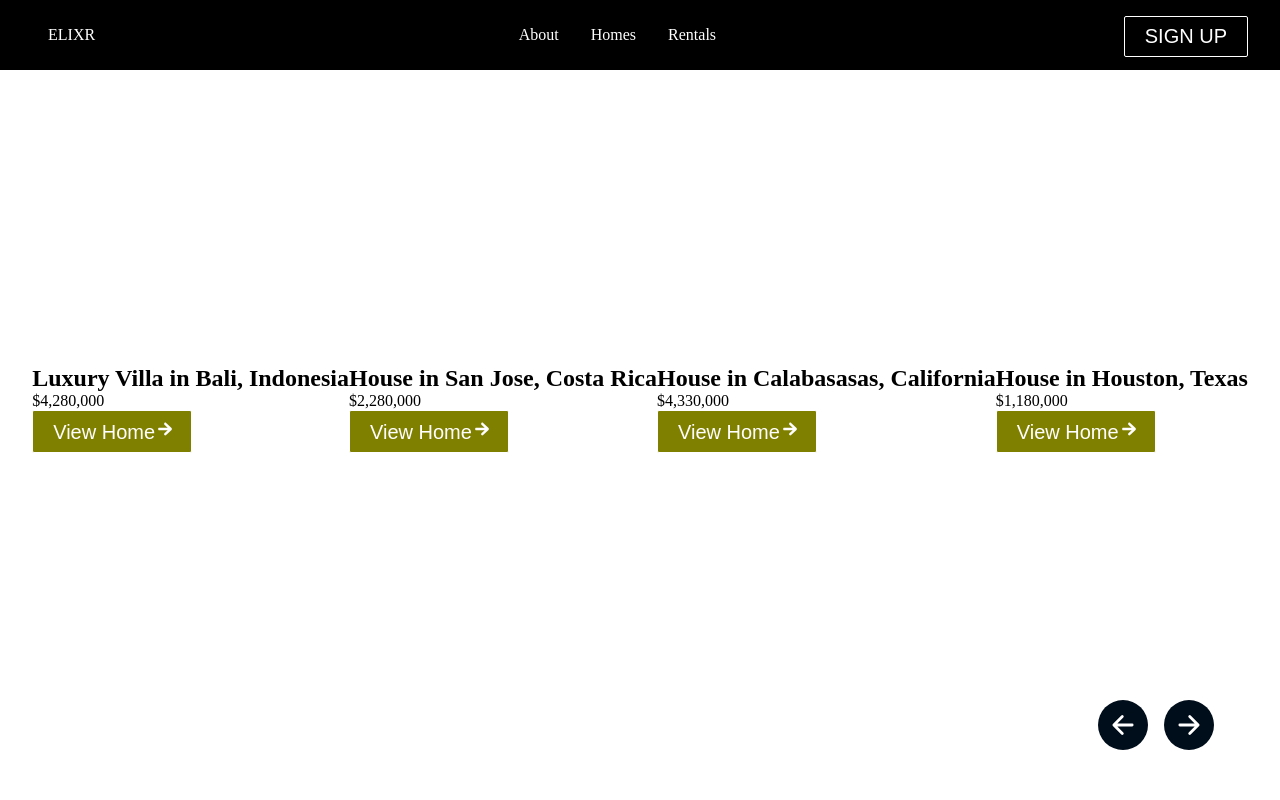
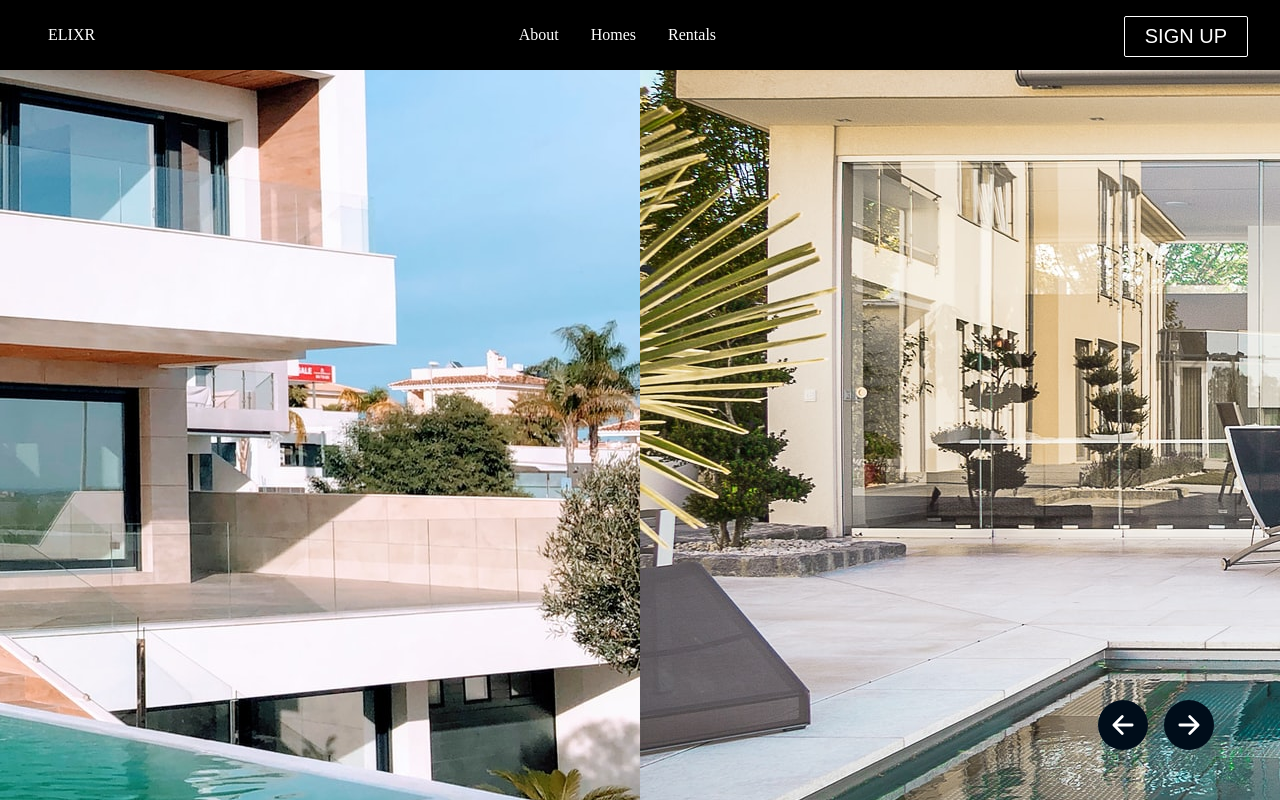
Before and after one commit to sarveshh/react-responsive-product-showcase, a React (Create React App) app: page / in a window 1280 px wide. Built offline with nearby package versions, Linux system fonts and the light colour scheme.

Commit message:
added images

```diff
--- a/src/components/Hero/Hero.js
+++ b/src/components/Hero/Hero.js
@@ -13,7 +13,7 @@ const Hero = ({ slides }) => {
                     return (
                         <div key={index} className="hero-slide">
                             <div className="hero-slider">
-                                <img src="" alt="" className="hero-image" />
+                                <img src={slide.image} alt={slide.alt} className="hero-image" />
                                 <div className="hero-content">
                                     <h1>{slide.title}</h1>
                                     <p>{slide.price}</p>
```
